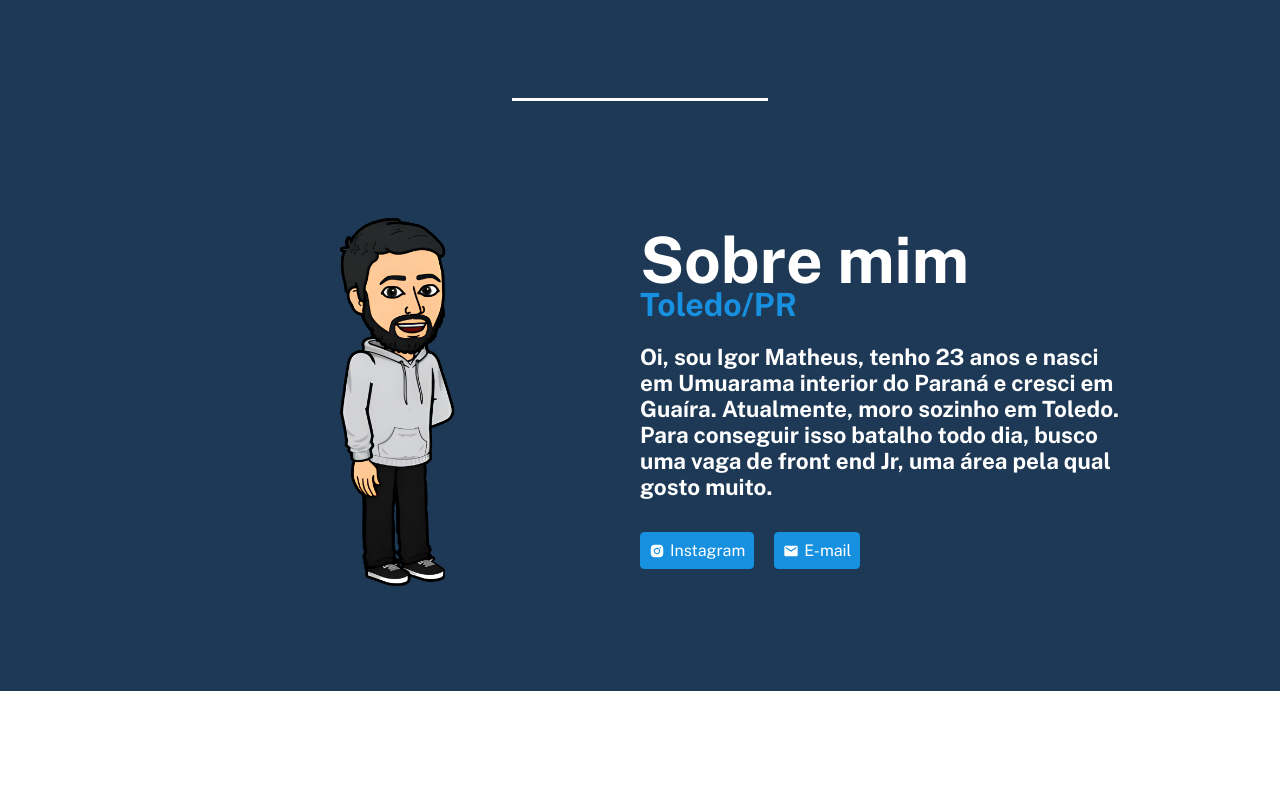
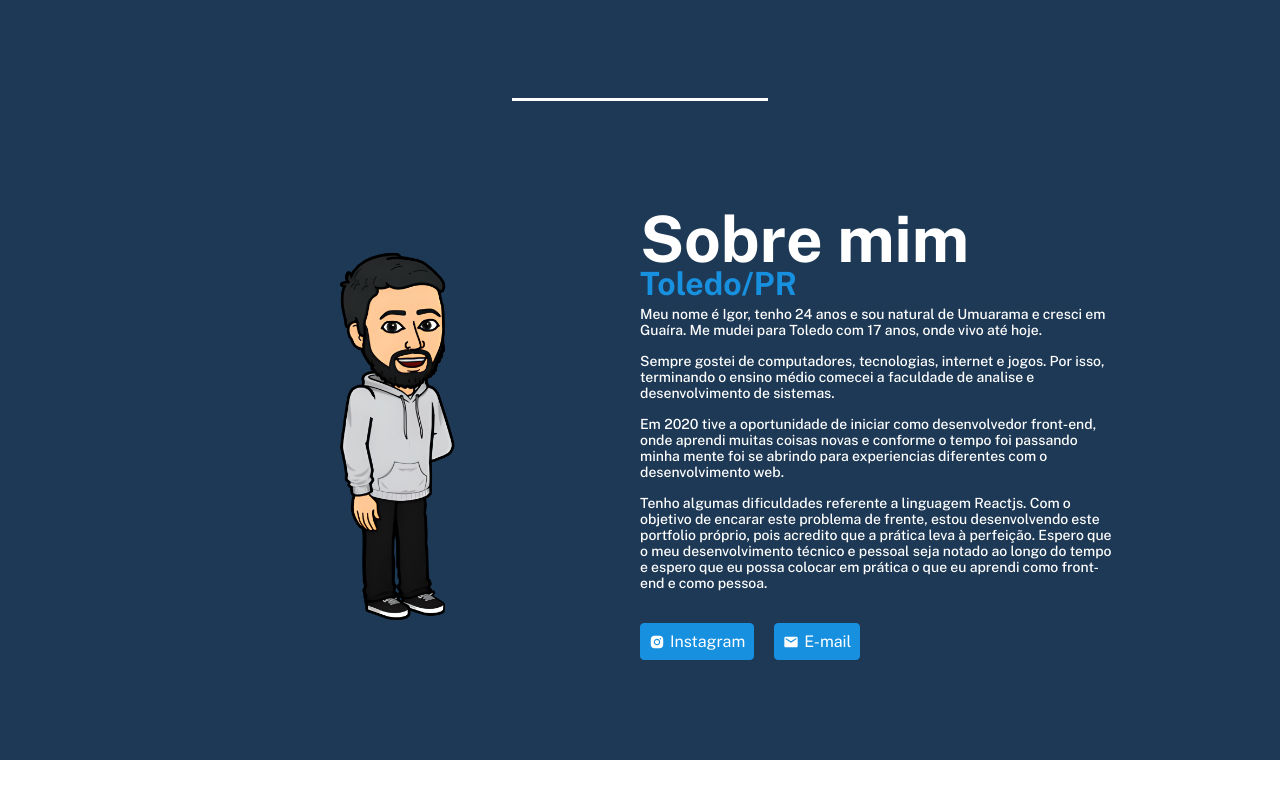
Before and after one commit to Igor713/igordeveloper, a React (Vite) app: page / in a window 1280 px wide. Shown: the part 512-1300 px from the top of the page. Built offline with nearby package versions, Linux system fonts and the light colour scheme.

Commit message:
Criado conteúdo

```diff
--- a/src/components/AboutContainer/index.jsx
+++ b/src/components/AboutContainer/index.jsx
@@ -15,7 +15,10 @@ const AboutContainer = () => {
                 <div className="col-2">
                     <p className="about-title">Sobre mim</p>
                     <p className="about-country">Toledo/PR</p>
-                    <p className="about-text">Oi, sou Igor Matheus, tenho 23 anos e nasci em Umuarama interior do Paraná e cresci em Guaíra. Atualmente, moro sozinho em Toledo. Para conseguir isso batalho todo dia, busco uma vaga de front end Jr, uma área pela qual gosto muito.</p>
+                    <p className="about-text">Meu nome é Igor, tenho 24 anos e sou natural de Umuarama e cresci em Guaíra. Me mudei para Toledo com 17 anos, onde vivo até hoje.</p>
+                    <p className="about-text">Sempre gostei de computadores, tecnologias, internet e jogos. Por isso, terminando o ensino médio comecei a faculdade de analise e desenvolvimento de sistemas.</p>
+                    <p className="about-text">Em 2020 tive a oportunidade de iniciar como desenvolvedor front-end, onde aprendi muitas coisas novas e conforme o tempo foi passando minha mente foi se abrindo para experiencias diferentes com o desenvolvimento web.</p>
+                    <p className="about-text">Tenho algumas dificuldades referente a linguagem Reactjs. Com o objetivo de encarar este problema de frente, estou desenvolvendo este portfolio próprio, pois acredito que a prática leva à perfeição. Espero que o meu desenvolvimento técnico e pessoal seja notado ao longo do tempo e espero que eu possa colocar em prática o que eu aprendi como front-end e como pessoa.</p>
 
                     <div className="about-buttons">
                         <SocialButtons
--- a/src/components/AboutContainer/styles.sass
+++ b/src/components/AboutContainer/styles.sass
@@ -34,9 +34,9 @@
                 line-height: 15px
             .about-text
                 color: variables.$secundary-color
-                font-size: 1.4rem
-                font-weight: bold
-                margin-top: 2rem
+                font-size: 14px
+                font-weight: 500
+                margin-top: 15px
 
             .about-buttons
                 display: inline-flex
@@ -86,8 +86,8 @@
                 .about-text
                     color: variables.$secundary-color
                     font-size: 18px
-                    font-weight: bold
-                    margin-top: 2rem
+                    font-weight: 500
+                    margin-top: 15px
                     line-height: 25px
 
                 .about-buttons
--- a/src/components/CardProject/styles.sass
+++ b/src/components/CardProject/styles.sass
@@ -78,7 +78,7 @@
             overflow: hidden
             img
                 width: 300px
-                max-width: 400px
+                max-height: 180px
         .card-wrapper
             position: absolute
             left: 50%
--- a/src/components/Footer/index.jsx
+++ b/src/components/Footer/index.jsx
@@ -48,7 +48,7 @@ const Footer = () => {
                 </div>
             </div>
             <div className="copyright">
-                © Copyright 2022 | Created by Igor Siquieri
+                © Copyright {(new Date().getFullYear())} | Created by Igor Siquieri
             </div>
         </footer>
     );
--- a/src/components/Header/index.jsx
+++ b/src/components/Header/index.jsx
@@ -18,14 +18,14 @@ const Header = () => {
                     <div className="brand">
                         <img src={Brand} alt="Logo" />
                     </div>
-                    <div className={isActive ? 'header-mobile-btn' : 'header-mobile-btn open'} onClick={handleClick}>
+                    <div className={isActive ? 'header-mobile-btn' : 'header-mobile-btn close'} onClick={handleClick}>
                         <div className="menu-btn"></div>
                     </div>
-                    <div className={isActive ? 'header-navigation open' : 'header-navigation'}>
-                        <Menu
+                    <div className={isActive ? 'header-navigation close' : 'header-navigation'}>
+                        <Menu click={handleClick}
                             navClass={"header-nav"}
                             navLinks={[
-                                { name: "Sobre mim", link: "#about-container", target: "" },
+                                { name: "Sobre mim", link: "#about-container" },
                                 { name: "Projetos", link: "#projects-container" },
                                 { name: "Tecnologias", link: "#technologies-container" },
                                 { name: "WhatsApp", link: "https://api.whatsapp.com/send?phone=554599431951&text=Ol%C3%A1", target: "blank" }
--- a/src/components/Header/styles.sass
+++ b/src/components/Header/styles.sass
@@ -128,7 +128,7 @@ header
                         &::before
                             transform: translateY(16px)
 
-                    &.open
+                    &.close
                         .menu-btn
                             transform: translateX(-50px)
                             background: transparent
@@ -152,7 +152,7 @@ header
                     transform: translateX(0)
                     transition: all .5s
 
-                    &.open
+                    &.close
                         transform: translateX(-500px) !important
                         transition: all .5s
 
--- a/src/components/Menu/index.jsx
+++ b/src/components/Menu/index.jsx
@@ -1,12 +1,12 @@
 import './styles.sass';
 
-const Menu = ({ navClass, navLinks }) => {
+const Menu = ({ navClass, navLinks, click }) => {
     return (
         <nav className={navClass}>
             <ul>
                 {navLinks.map((item) => (
                     <li>
-                        <a href={item.link} target={item.target}>
+                        <a href={item.link} target={item.target} onClick={click}>
                             {item.name}
                         </a>
                     </li>
--- a/src/components/ProjectsContainer/styles.sass
+++ b/src/components/ProjectsContainer/styles.sass
@@ -36,6 +36,7 @@
                 font-size: 40px
                 font-weight: bold
                 text-align: left
+                padding-bottom: 0
 
             .projects-text
                 text-align: left
--- a/src/components/TechnologiesContainer/index.jsx
+++ b/src/components/TechnologiesContainer/index.jsx
@@ -10,7 +10,7 @@ import Divider from "../Divider";
 
 const TechnologiesContainer = () => {
     return (
-        <section className="technologies-container">
+        <section id="technologies-container">
             <div className="technologies-wrapper">
                 <div className="technologies-col-1">
                     <h1 className="technologies-title">Tecnologias</h1>
--- a/src/components/TechnologiesContainer/styles.sass
+++ b/src/components/TechnologiesContainer/styles.sass
@@ -1,7 +1,7 @@
 @use '../../styles/variables'
 @use '../../styles/mixins'
 
-.technologies-container
+#technologies-container
     width: 100%
 
     padding: 100px 0
@@ -29,7 +29,7 @@
             gap: 30px
 
 @media (max-width: 768px)
-    .technologies-container
+    #technologies-container
         max-width: variables.$standard-container
         margin: 0 auto
         width: 100%
--- a/src/pages/Home/index.jsx
+++ b/src/pages/Home/index.jsx
@@ -3,11 +3,12 @@ import MainContent from "../../components/MainContent";
 import ProjectsContainer from "../../components/ProjectsContainer";
 import TechnologiesContainer from "../../components/TechnologiesContainer";
 import Footer from "../../components/Footer";
+import Header from "../../components/Header";
+import { useState } from "react";
 
 import './styles.sass';
-import Header from "../../components/Header";
 
-function App() {
+const App = () => {
   return (
     <div id="portfolio">
       <div className="portfolio-wrapper">
```
